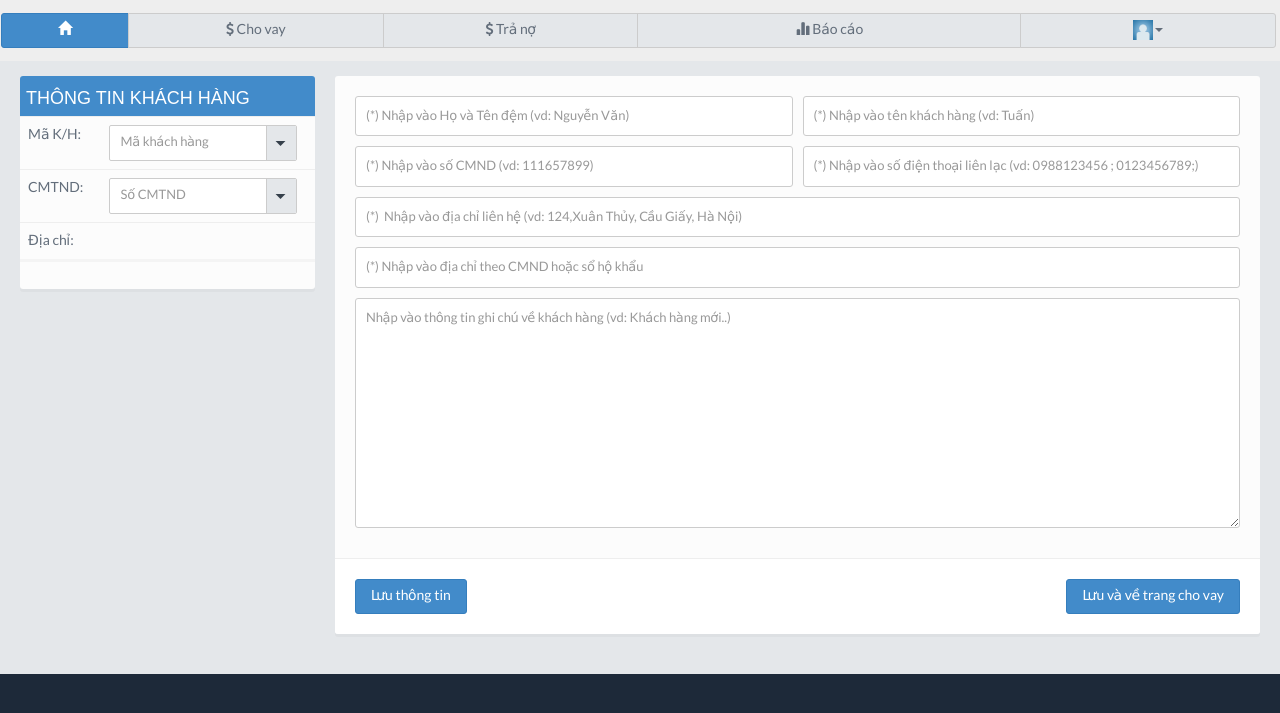
After one commit to cuongnmfis/dms, a Django app: template myapp/templates/myapp/editCus.html in a window 1280 px wide. The commit adds this page. Shown: the top 713 px of the page. Run offline with Django 3.2, Linux system fonts and the light colour scheme; the template is opened without the code that fills it, so the values that code supplies are empty.

Commit message:
Add Edit Customer

```diff
--- a/DMS/urls.py
+++ b/DMS/urls.py
@@ -4,7 +4,7 @@ from django.conf import settings
 from django.conf.urls import patterns, url , include
 
 from myapp.views import Home, AccountSetting, SignIn, \
-	SignUp, SignOut , CreateDms,d_MainScreen,d_NewCus,d_CusDebitDetail,AuthenFail,errorpage\
+	SignUp, SignOut , CreateDms,d_MainScreen,d_NewCus,d_CusDebitDetail,AuthenFail,errorpage,editCus\
 
 
 # Uncomment the next two lines to enable the admin:
@@ -17,6 +17,7 @@ urlpatterns = patterns('',
 						url(r'^custom-debit-detail$',d_CusDebitDetail.index),
 						url(r'^newCusDebit$',d_CusDebitDetail.index,name='newCusDebit'),
 
+						url(r'^editCus$', editCus.index, name='editCus'),
 						#ASE
 						url(r'^error-authenticate$', AuthenFail.index),
 
--- a/myapp/templates/myapp/d-NewCus.html
+++ b/myapp/templates/myapp/d-NewCus.html
@@ -29,7 +29,7 @@
           </ul>
 
         </div>
-        <div class="col-sm-9">
+
 	{% include 'myapp/pnl-NewCus.html' %}
   </div>
 
--- /dev/null
+++ b/myapp/templates/myapp/editCus.html
@@ -0,0 +1,308 @@
+{% extends "myapp/base.html" %}
+{% block header %}
+<div class="pageheader">
+	<h2>
+		<i class="fa fa-edit"></i> <a href="#">Edit cus</a>
+	</h2>
+</div>
+{% endblock %}
+{% block content %}
+<div class="mainpanel" style="margin-top: 2%">
+
+    <div class="contentpanel">
+
+      <div class="row">
+		<div class="col-sm-3">
+       <div class="table-responsive">
+		<div class="panel panel-primary">
+			<div class="panel-heading" style="height: 40px !important;padding-top: 10px !important;padding-left: 6px !important">
+				<h4 class="panel-title" style="font-family: Arial,Helvetica,sans-serif; float: left;width: 100%;">THÔNG TIN KHÁCH HÀNG</h4>
+				{% if type == 'loan' %}
+					<button class="btn btn-warning" style="float: right;width: 25%;height: 40px; margin-top: -10px;padding-right: 0px;margin-right: -20px;"
+						onclick="window.location.href='/newcustomer'"><i class="fa fa-plus-circle"></i>
+					Thêm khách hàng</button>
+				{% endif %}
+			</div>
+			<div class="panel-body" style="padding: 0px !important;">
+				<table class="table table-hover mb30">
+					<tbody>
+						<tr>
+							<td style="width: 20%;height: 36px !important;">Mã K/H: </td>
+							<td>
+								<div class="form-group" style="margin-bottom: 0px !important;">
+									<div class="col-sm-12" style="float: left;">
+										<select class="form-control chosen-select" data-placeholder="Mã khách hàng" id="selCusCode">
+											{% if lsCusomer %}
+												{% for cus in lsCusomer %}
+													<option cus_id="{{ cus.id}}" cus_name="{{ cus.full_name }}" cus_firstname="{{ cus.first_name }}" cus_lastname="{{ cus.last_name }}" cus_idno="{{ cus.id_no }}" cus_home_address="{{ cus.home_address }}" cus_address="{{ cus.address }}" cus_fone_number="{{cus.fone_number}}" cus_about="{{cus.about}}" >{{ cus.cus_code }}</option>
+												{% endfor %}
+											{% endif %}
+										</select>
+									</div>
+								</div>
+							</td>
+						</tr>
+						<tr>
+							<td style="width: 20%;height: 36px !important;">CMTND: </td>
+							<td>
+								<div class="form-group" style="margin-bottom: 0px !important;">
+									<div class="col-sm-12" style="float: left;">
+										<select class="form-control chosen-select" data-placeholder="Số CMTND" id="selCusIdNo">
+											{% if lsCusomer %}
+												{% for cus in lsCusomer %}
+													<option cus_id="{{ cus.id}}" cus_name="{{ cus.full_name }}" cus_firstname="{{ cus.first_name }}" cus_lastname="{{ cus.last_name }}" cus_idno="{{ cus.id_no }}" cus_home_address="{{ cus.home_address }}" cus_address="{{ cus.address }}" cus_fone_number="{{cus.fone_number}}" cus_about="{{cus.about}}" >{{ cus.id_no }}</option>
+												{% endfor %}
+											{% endif %}
+										</select>
+									</div>
+								</div>
+							</td>
+						</tr>
+						<tr>
+							<td style="width: 20%;height: 36px !important;">Địa chỉ: </td>
+							<td><div class="col-sm-12" id="divCusAddress"></div></td>
+						</tr>
+					</tbody>
+				</table>
+			</div>
+		</div>
+
+	</div>
+        </div>
+        <div class="col-sm-9">
+<div class="panel panel-default">
+	<form method="post" action="/editCus"
+		class="form-horizontal form-bordered" id="frmeditCus"
+		novalidate="novalidate">
+		{% csrf_token %}
+		<div class="panel-body">
+			<div class="row row-pad-5">
+				<div class="col-lg-6">
+					<input type="text" name="txtFirstName" id="txtFirstName"
+						placeholder="(*) Nhập vào Họ và Tên đệm (vd: Nguyễn Văn)"
+						class="form-control" required="" maxlength="50" value="{{firstname}}">
+				</div>
+				<div class="col-lg-6">
+					<input type="text" name="txtLastName" id="txtLastName"
+						placeholder="(*) Nhập vào tên khách hàng (vd: Tuấn)"
+						class="form-control" required="" maxlength="50" value="{{lastname}}">
+				</div>
+			</div>
+
+			<div class="row row-pad-5">
+				<div class="col-sm-6">
+					<input name="txtidNo" type="text" value="" id="txtidNo"
+						placeholder="(*) Nhập vào số CMND (vd: 111657899)"
+						class="form-control" required="" maxlength="20" value="{{txtidNo}}">
+				</div>
+				<div class="col-sm-6">
+					<input name="txtPhoneNumber" type="text" value="" id="txtPhoneNumber"
+						placeholder="(*) Nhập vào số điện thoại liên lạc (vd: 0988123456 ; 0123456789;)"
+						class="form-control" required="" maxlength="50" value="{{txtPhoneNumber}}" >
+				</div>
+			</div>
+
+			<div class="row row-pad-5">
+				<div class="col-sm">
+					<input name="txtAddress" type="text" value="" id="txtAddress"
+						placeholder="(*)  Nhập vào địa chỉ liên hệ (vd: 124,Xuân Thủy, Cầu Giấy, Hà Nội)"
+						class="form-control" required="" maxlength="300" value="{{txtAddress}}">
+				</div>
+			</div>
+
+			<div class="row row-pad-5">
+				<div class="col-sm">
+					<input name="txtHomeAddress" type="text" value="" id="txtHomeAddress"
+						placeholder="(*) Nhập vào địa chỉ theo CMND hoặc sổ hộ khẩu"
+						class="form-control" required="" maxlength="300" value="{{txtHomeAddress}}">
+				</div>
+			</div>
+
+			<div class="row row-pad-5">
+				<div class="col-sm">
+					<textarea name="txaAbout" rows="5" value="" class="form-control" id="txaAbout"
+						placeholder="Nhập vào thông tin ghi chú về khách hàng (vd: Khách hàng mới..)"
+						style="min-height: 230px;" maxlength="1000" value="{{txtAbout}}"></textarea>
+				</div>
+			</div>
+			<input type="hidden" id="typeSave" name="typeSave">
+			<input type="hidden" id="cusID" name="cusID">
+		</div>
+		<!-- panel-body -->
+		{% if error_message %}
+			<div class="row mb10">
+				<label for="" class="error">{{error_message}}</label>
+			</div>
+		{% endif %}
+
+		<div class="panel-footer">
+			<div class="row">
+				<div class="col-sm-12 ">
+					<button class="btn btn-primary pull-left"
+						onclick="validatesdata();">Lưu thông tin</button>
+						<button class="btn btn-primary pull-right"
+						onclick="validatesdataredirect();">Lưu và về trang cho vay</button>
+					&nbsp; <span id="lblsuccess" style="display: none;"
+						class="label label-success">Thành công</span> <span id="lblfail"
+						style="display: none;" class="label label-danger">Không
+						thành công</span>
+				</div>
+
+			</div>
+		</div>
+		<!-- panel-footer -->
+	</form>
+</div>
+
+</div>
+<!-- col-sm-9 -->
+
+        </div>
+        </div>
+        </div>
+
+
+  </div>
+
+
+{% endblock %}
+
+{% block scripts %}
+<script src="js/custom.js"></script>
+<script src="js/jquery.validate.min.js"></script>
+<script src="js/jquery-ui-1.10.3.min.js"></script>
+<script src="js/chosen.jquery.min.js"></script>
+<script>
+	function validatesdata()
+	{
+		var text = "normalsave";
+		$('#typeSave').val(text);
+		var $valid = jQuery('#frmeditCus').valid();
+		if(!$valid) {
+			$validator.focusInvalid();
+			return false;
+		 }
+		else
+		{
+			jQuery('#frmeditCus').submit();
+		}
+
+
+	}
+
+	function validatesdataredirect()
+	{
+		var text = "saveandredirect";
+		$('#typeSave').val(text);
+		var $valid = jQuery('#frmeditCus').valid();
+		if(!$valid) {
+			$validator.focusInvalid();
+			return false;
+		 }
+		else
+		{
+			jQuery('#frmeditCus').submit();
+		}
+
+
+	}
+
+</script>
+<script>
+function reloadselect(){
+	$('#selCusIdNo').chosen('destroy');
+	$('#selCusIdNo').chosen();
+	$('#selCusCode').chosen('destroy');
+	$('#selCusCode').chosen();
+}
+
+
+$('#selCusIdNo').change(function(){
+	var cusId = $(this).find('option:selected').attr('cus_id');
+	var cusName = $(this).find('option:selected').attr('cus_name');
+	var cusAdress = $(this).find('option:selected').attr('cus_address');
+	var cus_firstname = $(this).find('option:selected').attr('cus_firstname');
+	var cus_lastname = $(this).find('option:selected').attr('cus_lastname');
+	var cus_idno = $(this).find('option:selected').attr('cus_idno');
+	var cus_home_address = $(this).find('option:selected').attr('cus_home_address');
+	var cus_fone_number = $(this).find('option:selected').attr('cus_fone_number');
+	var cus_about = $(this).find('option:selected').attr('cus_about');
+
+
+	$("#selCusphone option[cus_id="+ cusId +"]").attr("selected","selected");
+	$("#selCusCode option[cus_id="+ cusId +"]").attr("selected","selected");
+	reloadselect();
+	$("#divCusAddress").html(cusAdress);
+	$("#hd_cus_id").val(cusId);
+	$("#hd_payment_cus_id").val(cusId);
+	$("#hd_payment_trailer_cus_id").val(cusId);
+
+
+	$('#txtFirstName').val(cus_firstname);
+	$('#txtLastName').val(cus_lastname);
+	$('#txtidNo').val(cus_idno);
+	$('#txtPhoneNumber').val(cus_fone_number);
+	$('#txtAddress').val(cusAdress);
+	$('#txtHomeAddress').val(cus_home_address);
+	$('#txaAbout').val(cus_about);
+	$('#cusID').val(cusId);
+});
+
+$('#selCusCode').change(function(){
+	var cusId = $(this).find('option:selected').attr('cus_id');
+	var cusName = $(this).find('option:selected').attr('cus_name');
+	var cusAdress = $(this).find('option:selected').attr('cus_address');
+	var cus_firstname = $(this).find('option:selected').attr('cus_firstname');
+	var cus_lastname = $(this).find('option:selected').attr('cus_lastname');
+	var cus_idno = $(this).find('option:selected').attr('cus_idno');
+	var cus_home_address = $(this).find('option:selected').attr('cus_home_address');
+	var cus_fone_number = $(this).find('option:selected').attr('cus_fone_number');
+	var cus_about = $(this).find('option:selected').attr('cus_about');
+
+	$("#selCusIdNo option[cus_id="+ cusId +"]").attr("selected","selected");
+	$("#selCusphone option[cus_id="+ cusId +"]").attr("selected","selected");
+	reloadselect();
+	$("#divCusAddress").html(cusAdress);
+	$("#hd_cus_id").val(cusId);
+	$("#hd_payment_cus_id").val(cusId);
+	$("#hd_payment_trailer_cus_id").val(cusId);
+
+	$('#txtFirstName').val(cus_firstname);
+	$('#txtLastName').val(cus_lastname);
+	$('#txtidNo').val(cus_idno);
+	$('#txtPhoneNumber').val(cus_fone_number);
+	$('#txtAddress').val(cusAdress);
+	$('#txtHomeAddress').val(cus_home_address);
+	$('#txaAbout').val(cus_about);
+	$('#cusID').val(cusId);
+});
+
+jQuery(window).load(function(){
+
+	var cusId =  $("#selCusCode").find('option:selected').attr('cus_id');
+	var cusName =  $("#selCusCode").find('option:selected').attr('cus_name');
+	var cusAdress =  $("#selCusCode").find('option:selected').attr('cus_address');
+	var cus_firstname =  $("#selCusCode").find('option:selected').attr('cus_firstname');
+	var cus_lastname =  $("#selCusCode").find('option:selected').attr('cus_lastname');
+	var cus_idno =  $("#selCusCode").find('option:selected').attr('cus_idno');
+	var cus_home_address =  $("#selCusCode").find('option:selected').attr('cus_home_address');
+	var cus_fone_number =  $("#selCusCode").find('option:selected').attr('cus_fone_number');
+	var cus_about =  $("#selCusCode").find('option:selected').attr('cus_about');
+
+	$("#divCusAddress").html(cusAdress);
+	$('#txtFirstName').val(cus_firstname);
+	$('#txtLastName').val(cus_lastname);
+	$('#txtidNo').val(cus_idno);
+	$('#txtPhoneNumber').val(cus_fone_number);
+	$('#txtAddress').val(cusAdress);
+	$('#txtHomeAddress').val(cus_home_address);
+	$('#txaAbout').val(cus_about);
+	$('#cusID').val(cusId);
+
+});
+
+jQuery(".chosen-select").chosen({'width':'100%','white-space':'nowrap'});
+</script>
+
+<script defer src="slider/jquery.flexslider.js"></script>
+{% endblock %}
--- a/myapp/templates/myapp/pnlButton.html
+++ b/myapp/templates/myapp/pnlButton.html
@@ -17,6 +17,7 @@
 	<ul class="dropdown-menu dropdown-menu-usermenu pull-right" style="width: 20%;margin-right: 5px;">
 		<!-- <li><a href="profile?user_id={{ user.id }}"><i class="glyphicon glyphicon-user"></i> ç§�ã�®ãƒ—ãƒ­ãƒ•ã‚£ãƒ¼ãƒ«</a></li> -->
 		<!-- <li><a href="chat"><i class="glyphicon glyphicon-user"></i> Private Chat</a></li> -->
+		<li><a href="/editCus"><i class="glyphicon glyphicon-cog"></i>Quản lý thông tin khách hàng</a></li>
 		<li><a href="/account-setting"><i class="glyphicon glyphicon-cog"></i>Cài đặt</a></li>
  		<li><a href="signout"><i class="glyphicon glyphicon-log-out"></i>Đăng Xuất</a></li>
 	</ul>
```
Also changed, not shown: myapp/templates/myapp/pnl-NewCus.html (+1 -6 lines), myapp/templates/myapp/pnl_button.html (deleted, +0 -44 lines), myapp/views/editCus.py (added, +70 -0 lines).
